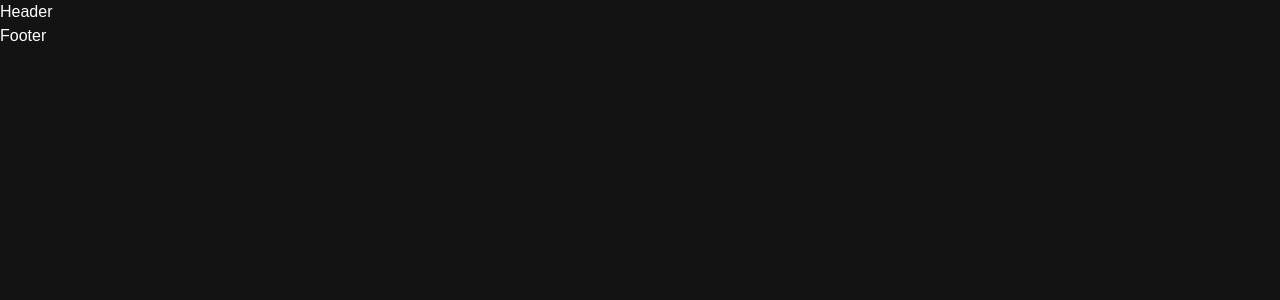
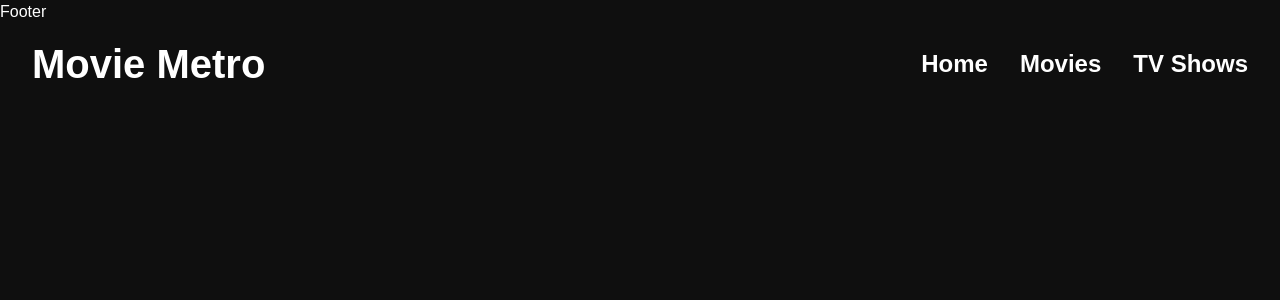
Before and after one commit to shaqdeff/Movie-Metro, a React (Create React App) app: page /movie in a window 1280 px wide. Before the commit this address had no page. Shown: the top 300 px of the page. Built offline with nearby package versions, Linux system fonts and the light colour scheme.

Commit message:
Finish header

```diff
--- a/src/App.js
+++ b/src/App.js
@@ -1,5 +1,7 @@
 import React from 'react';
 import { BrowserRouter as Router, Route, Routes } from 'react-router-dom';
+import 'swiper/swiper.min.css';
+import './assets/boxicons-2.0.7/css/boxicons.min.css';
 import Header from './components/header/Header';
 import Home from './pages/Home';
 import Details from './pages/Details';
--- a/src/components/header/Header.jsx
+++ b/src/components/header/Header.jsx
@@ -1,8 +1,45 @@
-import React from 'react';
+import React, { useRef } from 'react';
+import { Link, useLocation } from 'react-router-dom';
+import './header.scss';
+
+const headerNav = [
+  {
+    name: 'Home',
+    link: '/',
+  },
+  {
+    name: 'Movies',
+    link: '/movie',
+  },
+  {
+    name: 'TV Shows',
+    link: '/tv',
+  },
+];
 
 /* eslint-disable arrow-body-style */
 const Header = () => {
-  return <div>Header</div>;
+  const { pathname } = useLocation();
+  const navRef = useRef(null);
+
+  const active = headerNav.findIndex((item) => item.link === pathname);
+
+  return (
+    <div ref={navRef} className="header">
+      <div className="header__wrap container">
+        <div className="logo">
+          <Link to="/">Movie Metro</Link>
+        </div>
+        <ul className="header__nav">
+          {headerNav.map((item) => (
+            <li key={item.id} className={active === item.id ? 'active' : ''}>
+              <Link to={item.link}>{item.name}</Link>
+            </li>
+          ))}
+        </ul>
+      </div>
+    </div>
+  );
 };
 
 export default Header;
--- /dev/null
+++ b/src/components/header/header.scss
@@ -0,0 +1,92 @@
+@use '../../sass/' as *;
+
+.logo {
+  font-size: 2.5rem;
+  font-weight: 600;
+
+  @include flex(center, unset);
+
+  img {
+    margin-right: 10px;
+    width: 50px;
+
+    @include mobile {
+      width: 30px;
+      margin-right: 0;
+    }
+  }
+}
+
+.header {
+  height: $header-height;
+  position: fixed;
+  top: 0;
+  left: 0;
+  width: 100%;
+  z-index: 99;
+  transition: height 0.3s ease, background-color 0.3s ease;
+
+  &.shrink {
+    height: $header-shrink-height;
+    background-color: $body-bg;
+  }
+
+  &__wrap {
+    @include flex(center, space-between);
+    height: 100%;
+    padding: 0 2rem;
+
+    @include mobile {
+      justify-content: center;
+    }
+  }
+
+  &__nav {
+    @include flex(center, unset);
+
+    & > * ~ * {
+      margin-left: 2rem;
+    }
+
+    li {
+      padding: 5px 0;
+      font-weight: 700;
+      position: relative;
+      font-size: 1.5rem;
+
+      &::after {
+        content: '';
+        position: absolute;
+        bottom: 0;
+        left: 50%;
+        transform: translateX(-50%);
+        width: 0;
+        transition: width 0.5s ease;
+        height: 2px;
+        background-color: $main-color;
+      }
+
+      &.active::after,
+      &:hover::after {
+        width: 100%;
+      }
+    }
+
+    @include mobile {
+      position: fixed;
+      bottom: 0;
+      left: 0;
+      height: 5rem;
+      width: 100%;
+      background-color: $body-bg;
+      padding: 0 2rem;
+      box-shadow: $box-shadow;
+
+      @include flex(center, space-between);
+
+      & > * ~ * {
+        margin-left: 0;
+      }
+    }
+  }
+}
--- a/src/sass/_variables.scss
+++ b/src/sass/_variables.scss
@@ -1,5 +1,5 @@
-$body-bg: #131313;
-$main-color: #6aa0a0;
+$body-bg: #0f0f0f;
+$main-color: #910000;
 $txt-color: #fff;
 
 $white: #fff;
```
